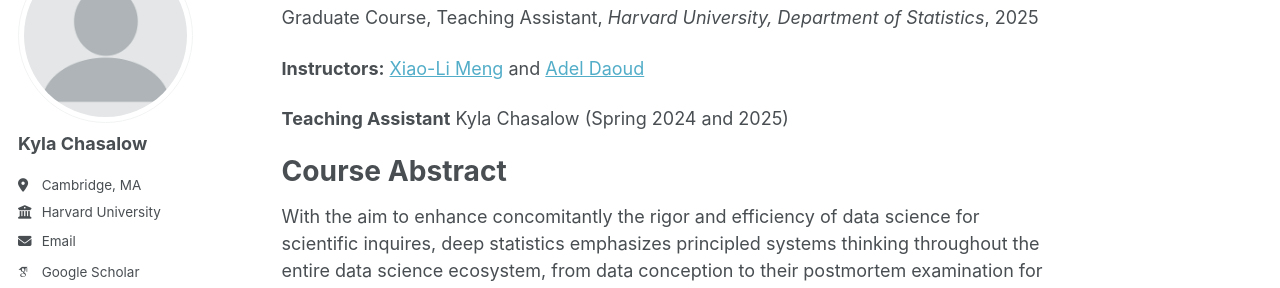
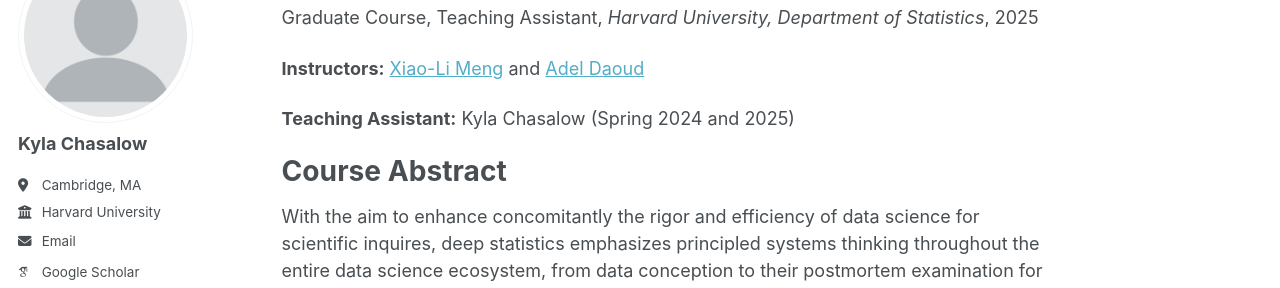
Before and after one commit to kchaz/kchaz-github.io, a Jekyll site: the page built from _teaching/Stat288.md, in a window 1280 px wide and 1300 px high. Shown: the part 169-457 px from the top of the window. Built offline with Jekyll 4.4.1, drawn with Linux system fonts in a browser that asks for light colours; some web fonts are replaced; a file with an impossible date is left out.

```diff
--- a/_teaching/Stat288.md
+++ b/_teaching/Stat288.md
@@ -9,7 +9,7 @@ location: "Cambridge, MA"
 ---
 **Instructors:** [Xiao-Li Meng](https://statistics.fas.harvard.edu/people/xiao-li-meng) and [Adel Daoud](https://adeldaoud.com/)
 
-**Teaching Assistant** Kyla Chasalow (Spring 2024 and 2025)
+**Teaching Assistant:** Kyla Chasalow (Spring 2024 and 2025)
 
 Course Abstract
 ======
```
